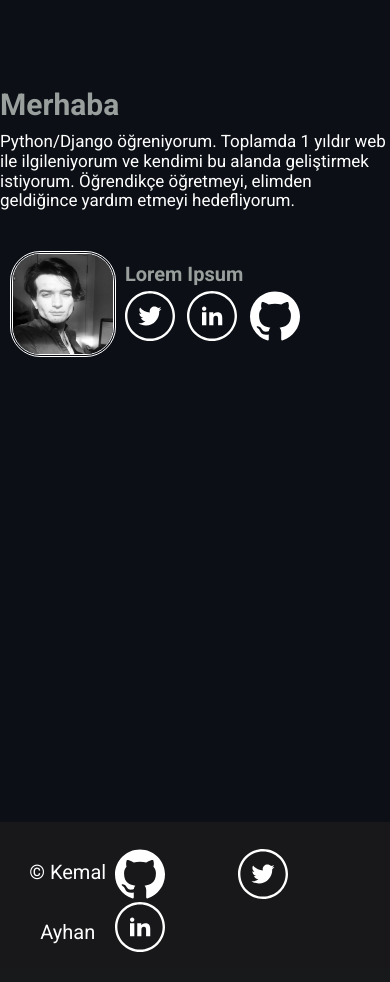
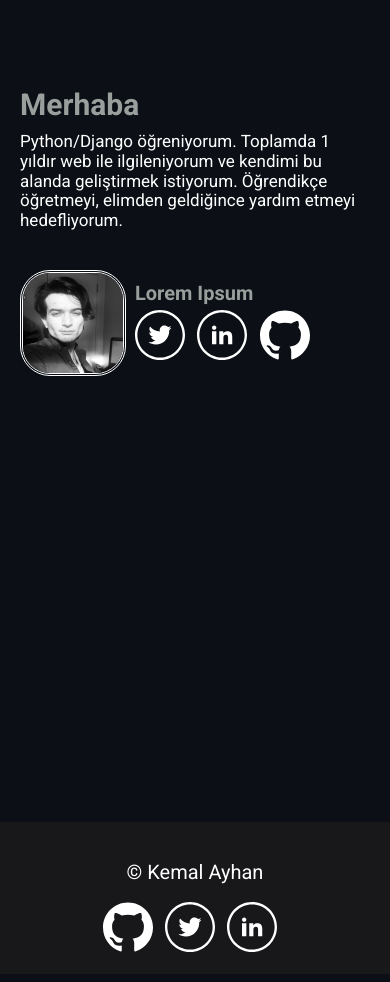
Before and after one commit to kemalayhan/personal-blog, a Django app: page /page/about/ in a window 390 px wide. Shown: the part 49-1031 px from the top of the page. After the commit the page ends 1001 px from the top, so only its background shows below. Run offline with Django 3.2, Linux system fonts and the light colour scheme; data that the repository does not hold is empty; some libraries are stand-ins or nearby versions.

Commit message:
front-end updated
-obsolete elements deleted
-footer responsive design configured
-about page responsive design configured

```diff
--- a/blogsrc/static/css/about.css
+++ b/blogsrc/static/css/about.css
@@ -1,9 +1,10 @@
 .profile-container {
     margin-top: 20px;
     max-width: 1000px;
-    min-width: 275px;
     margin-left: auto;
     margin-right: auto;
+    padding-left: 20px;
+    padding-right: 20px;
 }
 
 .introduction-header {
@@ -29,10 +30,11 @@
     grid-gap: 10px 15px;
     grid-template-columns: 100px 200px;
     grid-template-rows: 30px 70px;
-    width: 300px;
+    max-width: 300px;
     height: 100px;
     margin-top: 20px;
-    padding: 20px 10px 20px 10px;
+    padding-top: 20px;
+    padding-bottom: 20px;
 }
 
 .profile-image {
@@ -59,3 +61,36 @@
     margin-left: 10px;
     margin-right: 10px;
 }
+
+
+
+@media(max-width:325px) {
+
+    .introduction-header {
+        margin-left: auto;
+        margin-right: auto;
+    }
+
+    .introduction-text {
+        line-height: 1.7;
+        text-align: center;
+    }
+
+    .profile-card {
+        display: -webkit-box;
+        display: -ms-flexbox;
+        display: flex;
+        -webkit-box-orient: vertical;
+        -webkit-box-direction: normal;
+            -ms-flex-direction: column;
+                flex-direction: column;
+        -webkit-box-align: center;
+            -ms-flex-align: center;
+                align-items: center;
+    }
+
+    .author-header {
+        margin-top: 15px;
+        margin-bottom: 15px;
+    }
+}
--- a/blogsrc/static/css/global.css
+++ b/blogsrc/static/css/global.css
@@ -42,9 +42,16 @@ main {
 
 footer {
     background-color: rgba(34, 32, 32, 0.534);
-    box-sizing: border-box;
+    -webkit-box-sizing: border-box;
+            box-sizing: border-box;
+    display: -webkit-box;
+    display: -ms-flexbox;
     display: flex;
-    align-items: center;
+    -webkit-box-align: center;
+        -ms-flex-align: center;
+            align-items: center;
+    height: -webkit-max-content;
+    height: -moz-max-content;
     height: max-content;
     padding: 20px;
 
@@ -55,22 +62,24 @@ footer {
     line-height: 60px;
     font-size: 2rem;
     text-align: center;
+    width: -webkit-max-content;
+    width: -moz-max-content;
     width: max-content;
 }
+
+/* General Social Icon Config */
 
 .social-icon-container {
     margin-left: auto;
     margin-right: auto;
+    width: -webkit-max-content;
+    width: -moz-max-content;
     width: max-content;
 }
 
 .social-icon {
     width: 50px;
     height: 50px;
-}
-
-.social-icon-container .social-icon {
-    margin-right: 70px;
 }
 
 .social-icon path {
@@ -81,17 +90,35 @@ footer {
     fill: var(--color-grayish-blue);
 }
 
-/*
-.sidebar {
-    border: 1px solid;
-    height: max-content;
-    width: max-content;
-    padding-left: 20px;
-    padding-right: 20px;
-    margin-top: 50px;
+
+/* Footer Social Icon Config */
+
+.social-icon-container .social-icon {
+    margin-right: 70px;
 }
-.vertical-ad {
-    width: 150px;
-    height: 350px;
+
+
+@media(max-width : 560px) {
+
+    .social-icon-container {
+      margin-left: 20px;
+    }
+
+    .social-icon-container .social-icon {
+      margin-right: 10px;
+    }
 }
-*/
+
+ @media(max-width : 400px) {
+    footer {
+      -webkit-box-orient: vertical;
+      -webkit-box-direction: normal;
+          -ms-flex-direction: column;
+              flex-direction: column;
+    }
+
+    .social-icon-container {
+      margin-left: auto
+    }
+
+}
```
Also changed, not shown: blogsrc/templates/base.html (+0 -32 lines).
